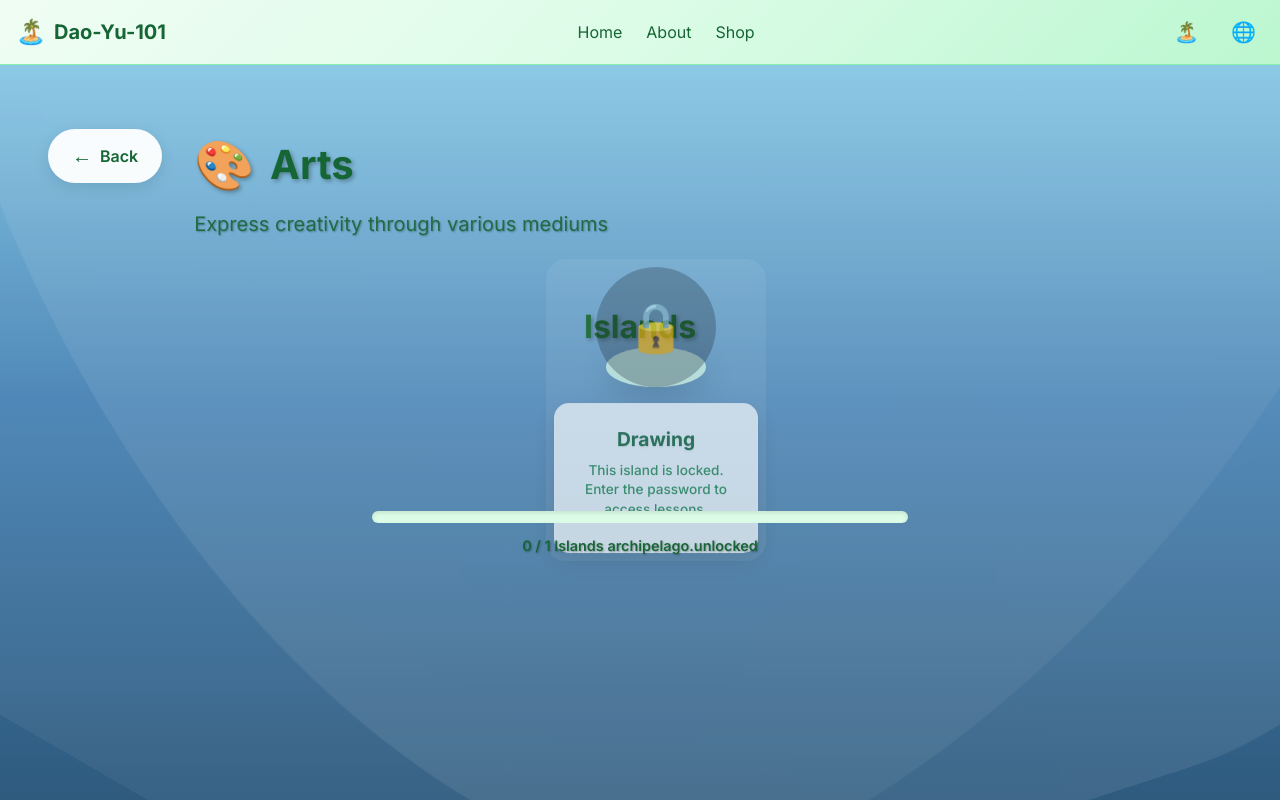
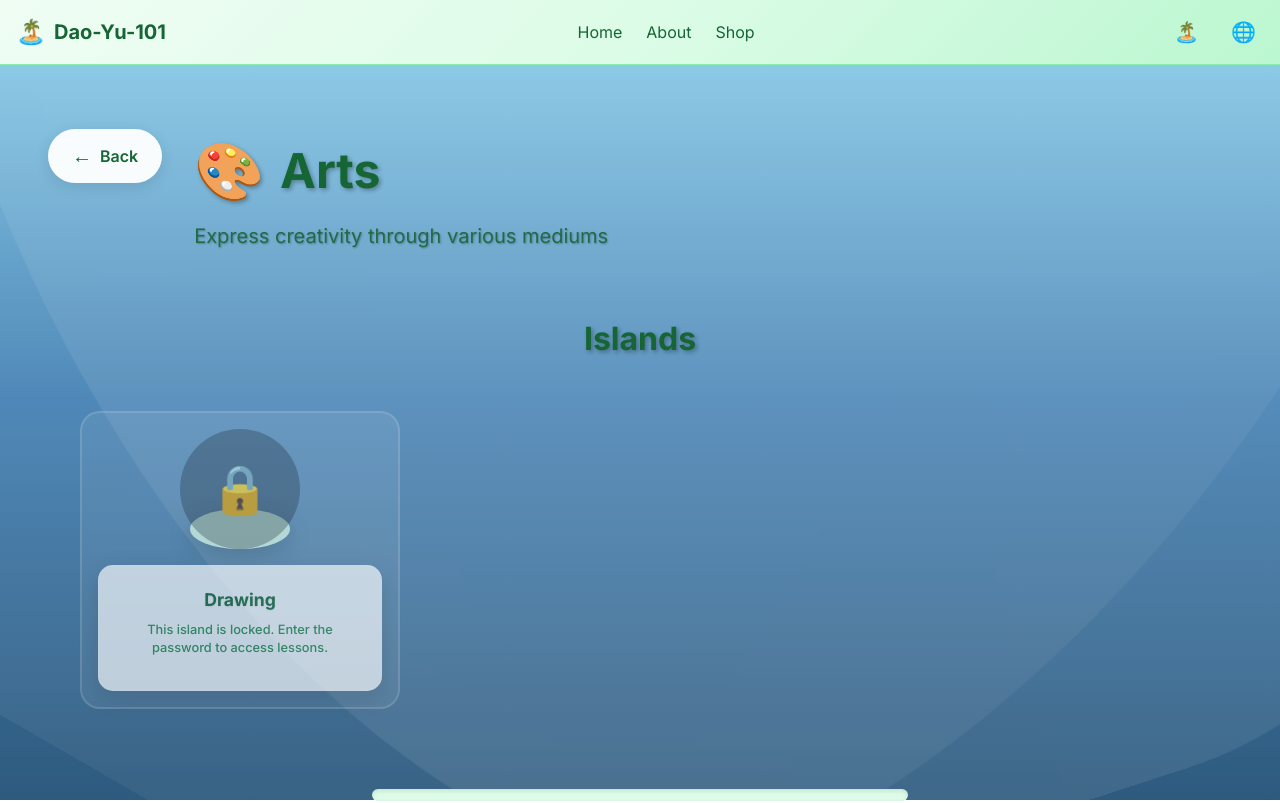
Before and after one commit to 7miwork/Dao-Yu-101, a Vue app: page /#/archipelago/arts in a window 1280 px wide. Shown: the top 803 px of the page. Built offline with nearby package versions, Linux system fonts and the light colour scheme.

Commit message:
fix: remove overlap using grid layout with spacing

```diff
--- a/src/pages/archipelago/Archipelago.vue
+++ b/src/pages/archipelago/Archipelago.vue
@@ -27,28 +27,18 @@
         {{ $t('archipelago.islands') }}
       </h2>
 
-      <div class="islands-container">
-        <!-- Connection Lines SVG -->
-        <svg class="connection-lines" viewBox="0 0 1000 600" preserveAspectRatio="xMidYMid meet">
-          <path
-            v-for="(connection, index) in connections"
-            :key="index"
-            :d="connection.path"
-            class="connection-path"
-            :class="{ 'unlocked': connection.unlocked }"
-          />
-        </svg>
-
+      <div class="islands-grid">
         <!-- Islands -->
         <div
           v-for="(island, index) in islands"
           :key="island.id"
-          class="island-node"
+          class="island-card"
           :class="{
             'unlocked': isIslandUnlocked(island.id),
-            'locked': !isIslandUnlocked(island.id)
+            'locked': !isIslandUnlocked(island.id),
+            'offset-up': index % 3 === 1,
+            'offset-down': index % 3 === 2
           }"
-          :style="getIslandPosition(index)"
         >
           <router-link
             v-if="isIslandUnlocked(island.id)"
@@ -100,7 +90,7 @@
 </template>
 
 <script setup>
-import { ref, computed, watch } from 'vue'
+import { computed } from 'vue'
 import { useRoute, useRouter } from 'vue-router'
 import { isIslandUnlocked } from '../../utils/auth.js'
 
@@ -212,56 +202,6 @@ const progressPercentage = computed(() => {
   if (islands.value.length === 0) return 0
   return (unlockedCount.value / islands.value.length) * 100
 })
-
-const connections = computed(() => {
-  const islandPositions = getIslandPositions()
-  const connections = []
-
-  for (let i = 0; i < islandPositions.length - 1; i++) {
-    const current = islandPositions[i]
-    const next = islandPositions[i + 1]
-    const currentIsland = islands.value[i]
-    const nextIsland = islands.value[i + 1]
-
-    const path = `M ${current.x} ${current.y} Q ${(current.x + next.x) / 2} ${Math.min(current.y, next.y) - 50} ${next.x} ${next.y}`
-
-    connections.push({
-      path,
-      unlocked: isIslandUnlocked(currentIsland?.id) && isIslandUnlocked(nextIsland?.id)
-    })
-  }
-
-  return connections
-})
-
-function getIslandPositions() {
-  const count = islands.value.length
-  const positions = []
-
-  for (let i = 0; i < count; i++) {
-    const angle = (i / count) * Math.PI * 2 - Math.PI / 2
-    const radius = 200
-    const centerX = 500
-    const centerY = 300
-
-    positions.push({
-      x: centerX + Math.cos(angle) * radius,
-      y: centerY + Math.sin(angle) * radius
-    })
-  }
-
-  return positions
-}
-
-function getIslandPosition(index) {
-  const positions = getIslandPositions()
-  const pos = positions[index]
-
-  return {
-    left: `${(pos.x / 1000) * 100}%`,
-    top: `${(pos.y / 600) * 100}%`
-  }
-}
 
 function handleLockedIslandClick(island) {
   router.push(`/island/${island.id}`)
@@ -397,52 +337,37 @@ function handleLockedIslandClick(island) {
   color: var(--text-primary, #fff);
 }
 
-.islands-container {
-  position: relative;
-  width: 100%;
+/* Islands Grid Layout */
+.islands-grid {
+  display: grid;
+  grid-template-columns: repeat(1, 1fr);
+  gap: 2rem;
   max-width: 1200px;
   margin: 0 auto;
-  padding: 2rem;
+  padding: 1rem;
 }
 
-/* Connection Lines */
-.connection-lines {
-  position: absolute;
-  top: 0;
-  left: 0;
+/* Island Card */
+.island-card {
   width: 100%;
-  height: 100%;
-  pointer-events: none;
+  max-width: 280px;
+  margin: 0 auto;
+  transition: all 0.3s ease;
 }
 
-.connection-path {
-  fill: none;
-  stroke: var(--border, rgba(255, 255, 255, 0.3));
-  stroke-width: 3;
-  stroke-dasharray: 10 5;
-  transition: all 0.5s ease;
+.island-card.offset-up {
+  transform: translateY(-1rem);
 }
 
-.connection-path.unlocked {
-  stroke: var(--accent, #4ade80);
-  stroke-dasharray: none;
-  stroke-width: 4;
+.island-card.offset-down {
+  transform: translateY(1rem);
 }
 
-/* Island Nodes */
-.island-node {
-  position: absolute;
-  transform: translate(-50%, -50%);
-  width: 220px;
-  transition: all 0.4s ease;
-  margin: 1rem;
-}
-
-.island-node.unlocked {
+.island-card.unlocked {
   z-index: 10;
 }
 
-.island-node.locked {
+.island-card.locked {
   z-index: 5;
   opacity: 0.7;
 }
@@ -453,28 +378,30 @@ function handleLockedIslandClick(island) {
   text-decoration: none;
   cursor: pointer;
   transition: all 0.3s ease;
-  padding: 0.5rem;
+  padding: 1rem;
   border-radius: 20px;
   background: rgba(255, 255, 255, 0.1);
   backdrop-filter: blur(5px);
+  border: 2px solid rgba(255, 255, 255, 0.2);
 }
 
 .island-link:hover {
-  transform: scale(1.1);
+  transform: scale(1.05);
   box-shadow: 0 15px 40px rgba(0, 0, 0, 0.3);
   background: rgba(255, 255, 255, 0.2);
+  border-color: rgba(255, 255, 255, 0.4);
 }
 
 .island-locked:hover {
-  transform: scale(1.05);
+  transform: scale(1.02);
   box-shadow: 0 10px 30px rgba(0, 0, 0, 0.2);
 }
 
 /* Island Visual */
 .island-visual {
   position: relative;
-  width: 120px;
-  height: 120px;
+  width: 100px;
+  height: 100px;
   margin: 0 auto 1rem;
 }
 
@@ -483,11 +410,11 @@ function handleLockedIslandClick(island) {
   bottom: 0;
   left: 50%;
   transform: translateX(-50%);
-  width: 100px;
-  height: 40px;
+  width: 80px;
+  height: 30px;
   background: var(--bg-card, rgba(255, 255, 255, 0.9));
   border-radius: 50%;
-  box-shadow: 0 10px 30px rgba(0, 0, 0, 0.2);
+  box-shadow: 0 8px 25px rgba(0, 0, 0, 0.2);
 }
 
 .island-visual .island-icon {
@@ -495,7 +422,7 @@ function handleLockedIslandClick(island) {
   top: 50%;
   left: 50%;
   transform: translate(-50%, -50%);
-  font-size: 3rem;
+  font-size: 2.5rem;
   z-index: 2;
 }
 
@@ -504,8 +431,8 @@ function handleLockedIslandClick(island) {
   top: 50%;
   left: 50%;
   transform: translate(-50%, -50%);
-  width: 80px;
-  height: 80px;
+  width: 60px;
+  height: 60px;
   border-radius: 50%;
   background: var(--accent, #4ade80);
   opacity: 0;
@@ -553,7 +480,7 @@ function handleLockedIslandClick(island) {
 }
 
 .island-name {
-  font-size: 1.2rem;
+  font-size: 1.1rem;
   font-weight: 700;
   margin-bottom: 0.5rem;
   color: var(--text-primary, #166534);
@@ -561,7 +488,7 @@ function handleLockedIslandClick(island) {
 }
 
 .island-description {
-  font-size: 0.85rem;
+  font-size: 0.8rem;
   opacity: 0.9;
   margin-bottom: 0.75rem;
   color: var(--text-secondary, #15803d);
@@ -624,111 +551,82 @@ function handleLockedIslandClick(island) {
 }
 
 /* Responsive Design */
-@media (max-width: 1024px) {
-  .islands-container {
-    height: auto;
-    min-height: auto;
-    display: grid;
+@media (min-width: 768px) {
+  .islands-grid {
     grid-template-columns: repeat(2, 1fr);
-    gap: 2rem;
-    padding: 2rem;
+    gap: 2.5rem;
   }
 
-  .island-node {
-    position: relative;
-    left: auto !important;
-    top: auto !important;
-    transform: none;
-    width: 100%;
-    margin: 0;
+  .island-card {
+    max-width: 300px;
   }
 
-  .connection-lines {
-    display: none;
+  .island-visual {
+    width: 110px;
+    height: 110px;
+  }
+
+  .island-base {
+    width: 90px;
+    height: 35px;
+  }
+
+  .island-visual .island-icon {
+    font-size: 2.8rem;
+  }
+
+  .island-pulse {
+    width: 70px;
+    height: 70px;
+  }
+}
+
+@media (min-width: 1024px) {
+  .islands-grid {
+    grid-template-columns: repeat(3, 1fr);
+    gap: 3rem;
+  }
+
+  .island-card {
+    max-width: 320px;
+  }
+
+  .island-visual {
+    width: 120px;
+    height: 120px;
+  }
+
+  .island-base {
+    width: 100px;
+    height: 40px;
+  }
+
+  .island-visual .island-icon {
+    font-size: 3rem;
+  }
+
+  .island-pulse {
+    width: 80px;
+    height: 80px;
   }
 
   .archipelago-title {
-    font-size: 2rem;
+    font-size: 3rem;
   }
 
   .title-icon {
-    font-size: 2.5rem;
-  }
-}
-
-@media (max-width: 768px) {
-  .islands-container {
-    grid-template-columns: 1fr;
-    gap: 1.5rem;
-    padding: 1.5rem;
-  }
-
-  .map-header {
-    flex-direction: column;
-    gap: 1rem;
-    padding: 1rem;
-  }
-
-  .archipelago-title {
-    font-size: 1.75rem;
-  }
-
-  .title-icon {
-    font-size: 2rem;
-  }
-
-  .archipelago-description {
-    font-size: 1rem;
-  }
-
-  .section-title {
-    font-size: 1.5rem;
-  }
-
-  .islands-section {
-    padding: 1rem;
-  }
-
-  .island-visual {
-    width: 100px;
-    height: 100px;
-  }
-
-  .island-base {
-    width: 80px;
-    height: 30px;
-  }
-
-  .island-visual .island-icon {
-    font-size: 2.5rem;
-  }
-
-  .island-pulse {
-    width: 60px;
-    height: 60px;
-  }
-
-  .island-info {
-    padding: 0.75rem;
-  }
-
-  .island-name {
-    font-size: 1rem;
-  }
-
-  .island-description {
-    font-size: 0.75rem;
-  }
-
-  .progress-section {
-    padding: 1rem;
+    font-size: 3.5rem;
   }
 }
 
 @media (max-width: 480px) {
-  .islands-container {
-    gap: 1rem;
-    padding: 1rem;
+  .islands-grid {
+    gap: 1.5rem;
+    padding: 0.5rem;
+  }
+
+  .island-card {
+    max-width: 260px;
   }
 
   .back-button {
@@ -767,5 +665,17 @@ function handleLockedIslandClick(island) {
     width: 50px;
     height: 50px;
   }
+
+  .island-info {
+    padding: 1rem;
+  }
+
+  .island-name {
+    font-size: 1rem;
+  }
+
+  .island-description {
+    font-size: 0.75rem;
+  }
 }
 </style>
```
